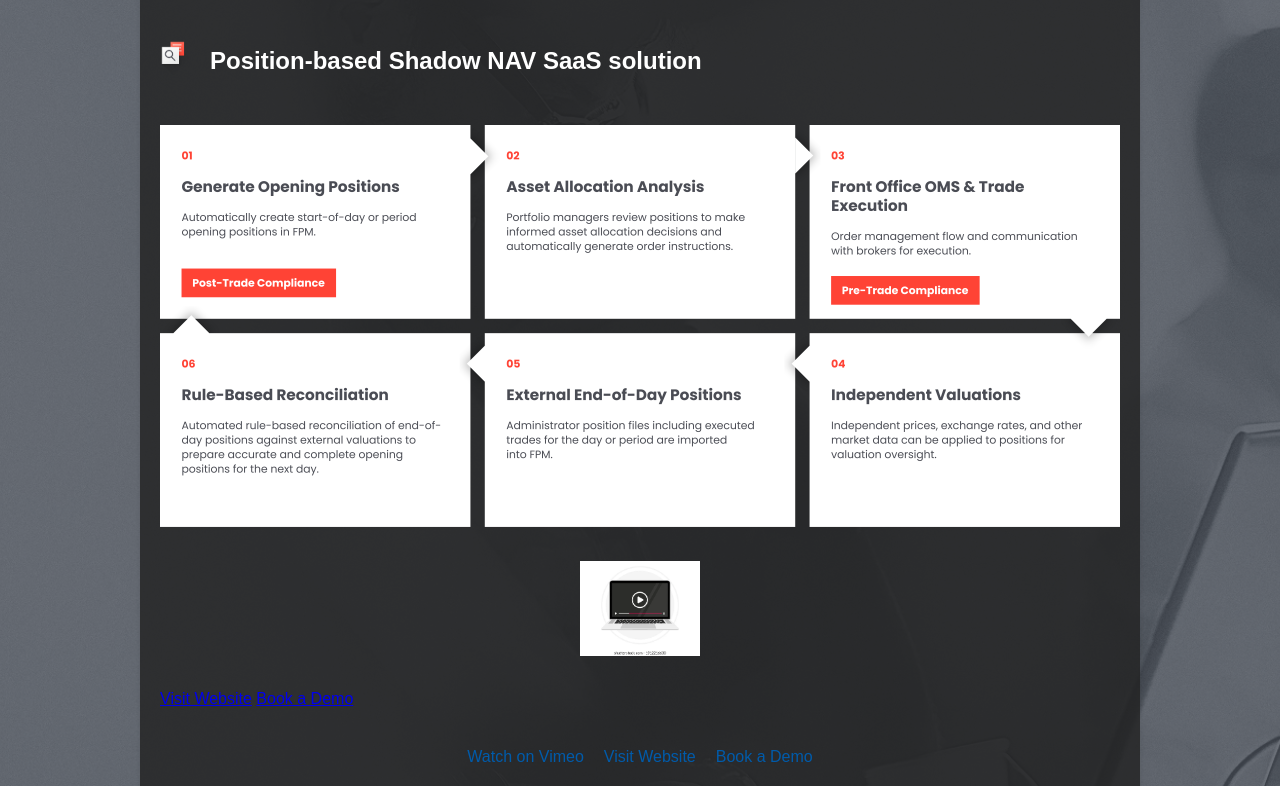
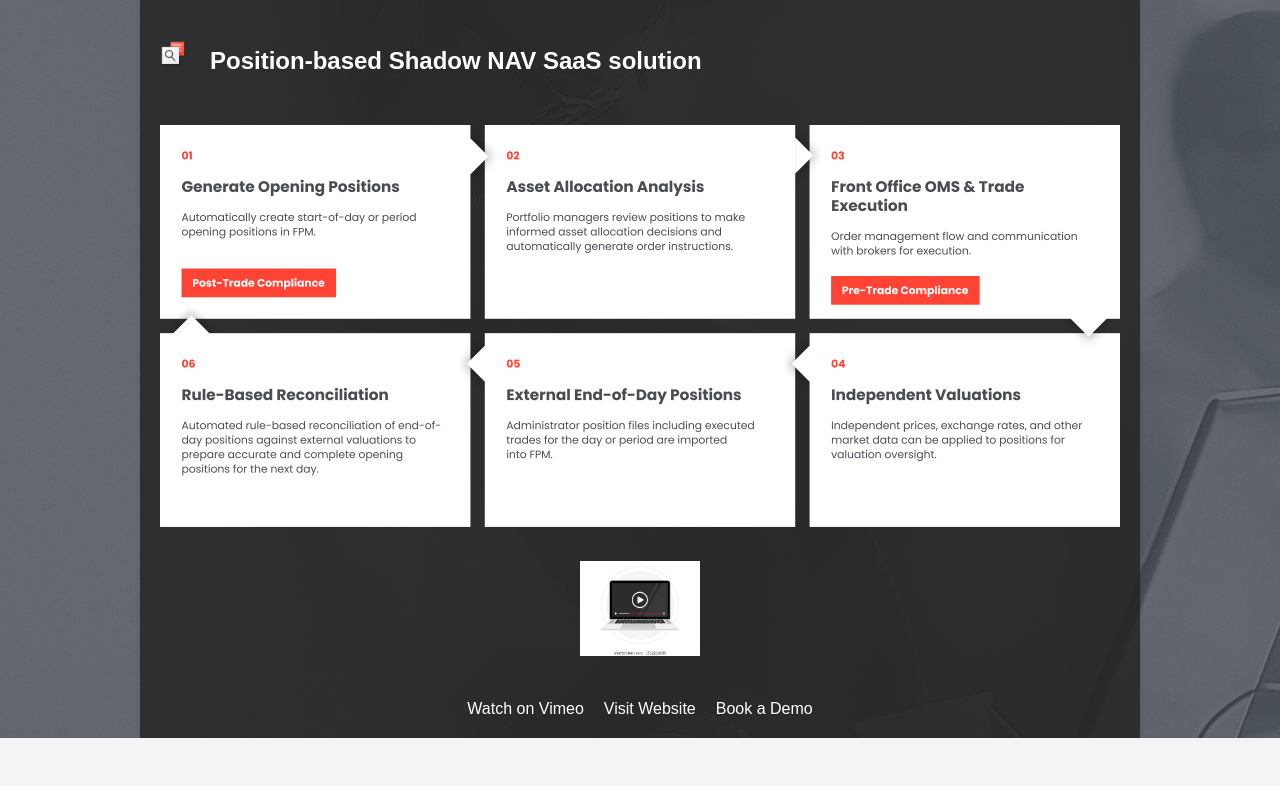
Before and after one commit to Jacquesmaritz/ShadowNavBrochure, a plain HTML site: page index.html in a window 1280 px wide. Shown: the part 324-1110 px from the top of the page. After the commit the page ends 1062 px from the top, so only its background shows below. Drawn offline with Linux system fonts and the light colour scheme.

Commit message:
Update index.html

```diff
--- a/index.html
+++ b/index.html
@@ -51,7 +51,7 @@
         .footer-links a {
             margin-right: 20px;
             text-decoration: none;
-            color: #0a6ed1;
+            color: white;
         }
 
         body {
@@ -95,9 +95,7 @@
 <div style="display:flex;align-items:center;margin-top:30px;"><img alt="Shadow NAV Icon" src="feature-shadow-nav-dark.png" style="width:40px;height:auto;margin-right:10px;"/><h2>Position-based Shadow NAV SaaS solution</h2></div>
 <img alt="Shadow NAV Workflow" src="SNWorkflow.png" style="width:100%;margin-top:30px;"/><div class="video-icon"><a href="https://vimeo.com/1026855521" target="_blank"><img alt="Watch Shadow NAV Video" src="icon_videoclip.webp"/></a></div>
 <div class="cta">
-<a href="https://www.fundamental.net">Visit Website</a>
-<a href="https://www.fundamental.net/contact">Book a Demo</a>
 </div>
-<div style="text-align:center; margin-top:40px;"><a href="https://vimeo.com/1026855521" style="margin-right:20px; text-decoration:none; color:#005baa;">Watch on Vimeo</a><a href="https://www.fundamental.net" style="margin-right:20px; text-decoration:none; color:#005baa;">Visit Website</a><a href="https://www.fundamental.net/contact" style="text-decoration:none; color:#005baa;">Book a Demo</a></div></div>
+<div style="text-align:center; margin-top:40px;"><a href="https://vimeo.com/1026855521" style="margin-right:20px; text-decoration:none; color:white;">Watch on Vimeo</a><a href="https://www.fundamental.net" style="margin-right:20px; text-decoration:none; color:white;">Visit Website</a><a href="https://www.fundamental.net/contact" style="text-decoration:none; color:white;">Book a Demo</a></div></div>
 </body>
 </html>
```
